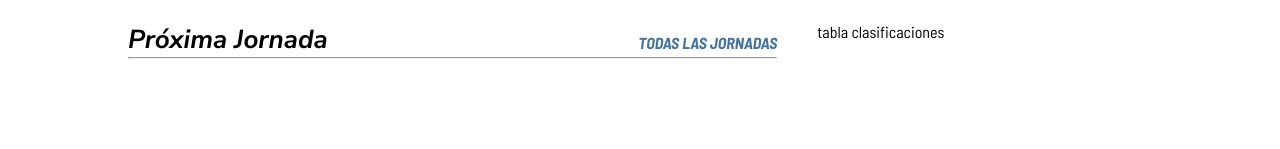
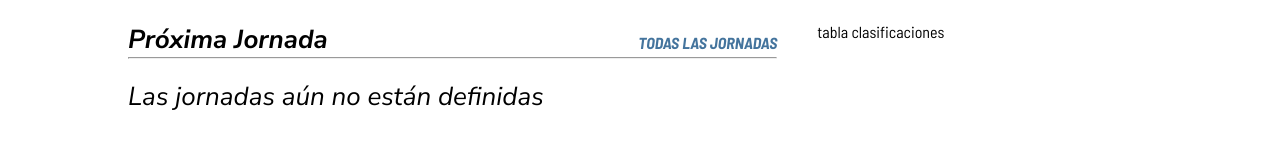
Before and after one commit to FabricioNarvaez/soccerFront, a Vue app: page / in a window 1280 px wide. Shown: the part 189-338 px from the top of the page. Built offline with nearby package versions, Linux system fonts and the light colour scheme; no server answers.

Commit message:
[FRONT-48] Show message when there are not matchweeks

```diff
--- a/src/views/HomeView.vue
+++ b/src/views/HomeView.vue
@@ -7,6 +7,8 @@
         <div class="homeMain">
             <div class="leftMain">
                 <HeaderSubtitle :subtitle="'Próxima Jornada'" :link="'/'" :linkText="'TODAS LAS JORNADAS'" />
+                <p v-if="hasMatchweeks">Upcoming matchweek</p>
+                <p v-else class="subtitle">Las jornadas aún no están definidas</p>
             </div>
             <div class="rightMain">
                 <p>tabla clasificaciones</p>
@@ -24,6 +26,7 @@
     const APIUrl = import.meta.env.VITE_API_URL;
 
     const swiperReady = ref(false);
+    const hasMatchweeks = ref(false);
     const allTeams = ref({});
 
     onMounted(async () => {
```
